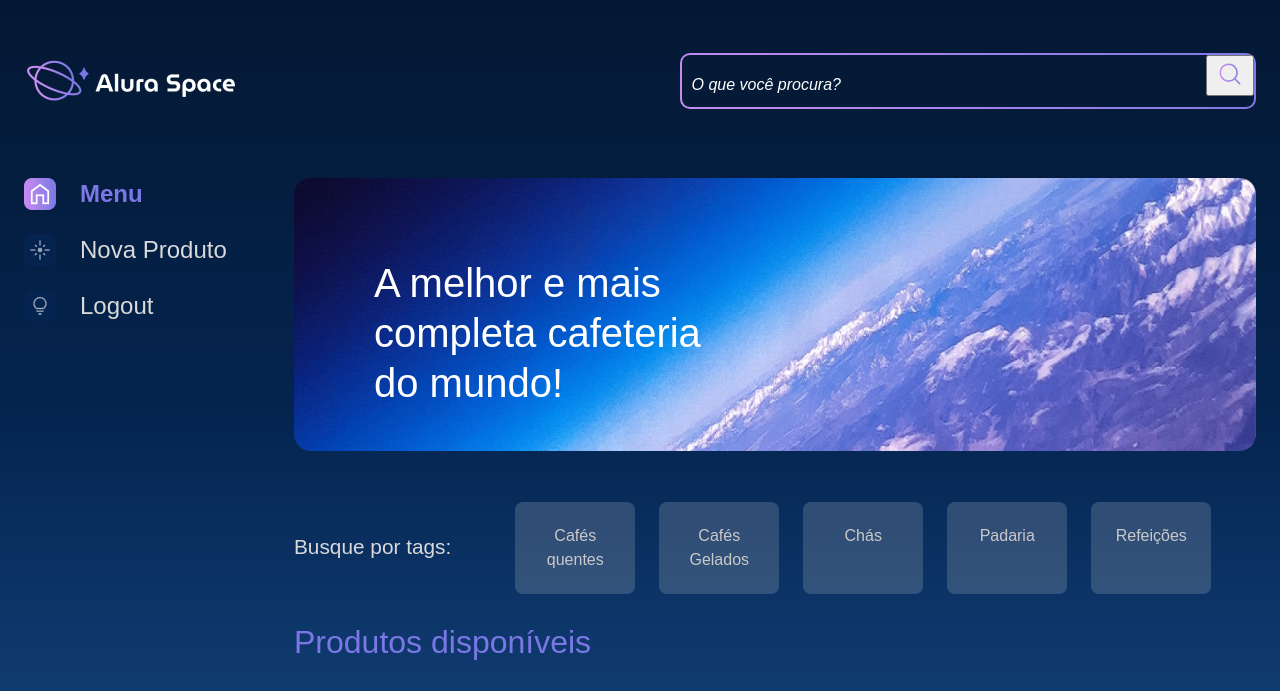
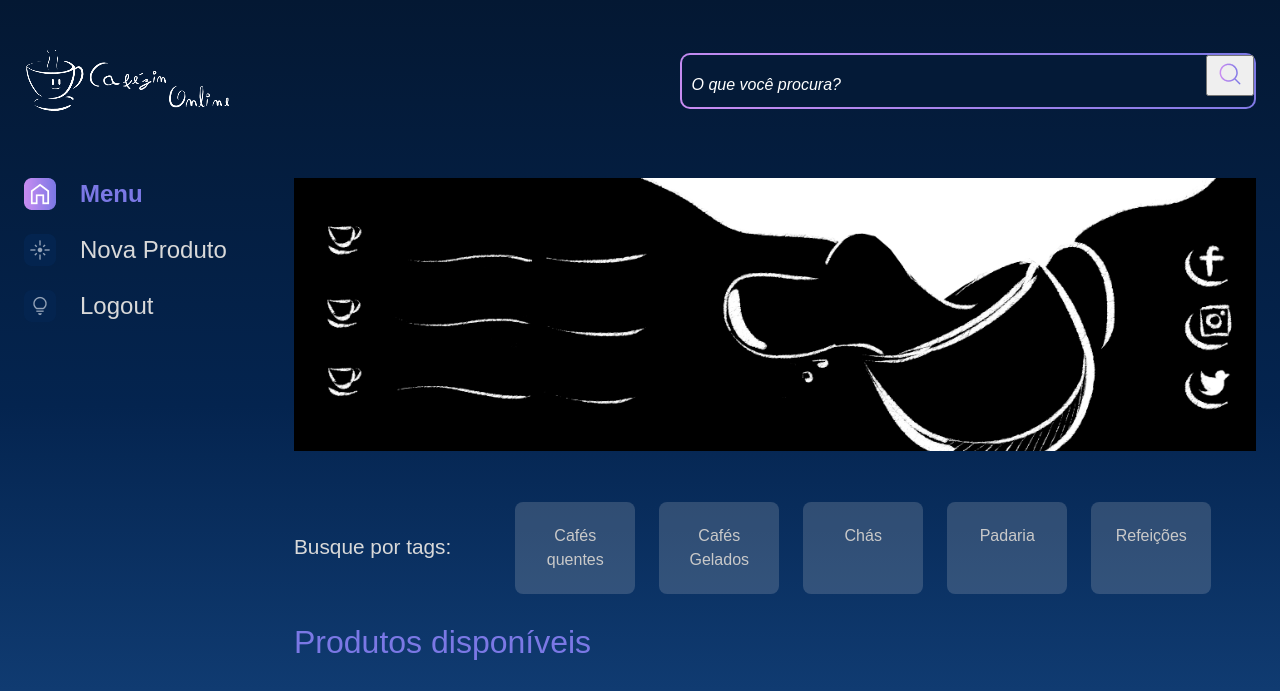
Before and after one commit to Andersontno/CafeteriaOnline, a Django app: page / in a window 1280 px wide. Shown: the top 691 px of the page. Run offline with Django 4.2, Linux system fonts and the light colour scheme; the visitor is signed in with stand-in values (Sample User, id 1); data that the repository does not hold is empty.

Commit message:
Adicionando novas imagens e removendo estrelas e likes

```diff
--- a/templates/cafeteria/index.html
+++ b/templates/cafeteria/index.html
@@ -4,8 +4,8 @@
 
             <section class="conteudo">
                 <section class="banner">
-                    <img class="banner__imagem" src="{% static '/assets/imagens/Banner(2).png' %}" alt="banner Alura Space">
-                    <h1 class="banner__titulo"> A melhor e mais completa cafeteria do mundo!</h1>
+                    <img class="banner__imagem" src="{% static '/assets/imagens/Banner_1156x328.png' %}" alt="banner Alura Space">
+                    {% comment %} <h1 class="banner__titulo"> A melhor e mais completa cafeteria do mundo!</h1> {% endcomment %}
                 </section>
                 <section class="tags">
                     <p class="tags__titulo">Busque por tags:</p>
@@ -31,14 +31,10 @@
                                                 <img class="card__imagem" src="{{ produto.imagem.url }}" alt="foto">
                                             {% endif %}
                                         </a>
-                                        <span class="card__tag">Estrelas</span>
                                         <div class="card__info">
                                             <p class="card__titulo">{{produto.denominacao}}</p>
                                             <div class="card__texto">
                                                 <p class="card__descricao">{{produto.legenda}}</p>
-                                                <span>
-                                                    <img src="{% static '/assets/ícones/1x/favorite_outline.png' %}" alt="ícone de coração">
-                                                </span>
                                             </div>
                                         </div>
                                     </li>
--- a/templates/partials/_menu.html
+++ b/templates/partials/_menu.html
@@ -1,7 +1,7 @@
 {% load static %}
 <div class="pagina-inicial">
     <header class="cabecalho">
-        <img src="{% static '/assets/logo/Logo(2).png' %}" alt="Logo Cafeteria Online" />
+        <img src="{% static '/assets/logo/LogoCafezinOnline.png' %}" alt="Logo Cafeteria Online" />
         {% include "partials/_alertas.html" %}
         {% if user.is_authenticated %}
             <div class="cabecalho__busca">
```
Also changed, not shown: setup/static/assets/imagens/Banner_1156x328.png (added), setup/static/assets/logo/LogoCafezinOnline.png (added), setup/static/assets/ícones/1x/coffee_24x24.png, static/assets/imagens/Banner_1156x328.png (added), static/assets/logo/LogoCafezinOnline.png (added), static/assets/ícones/1x/coffee_24x24.png.
